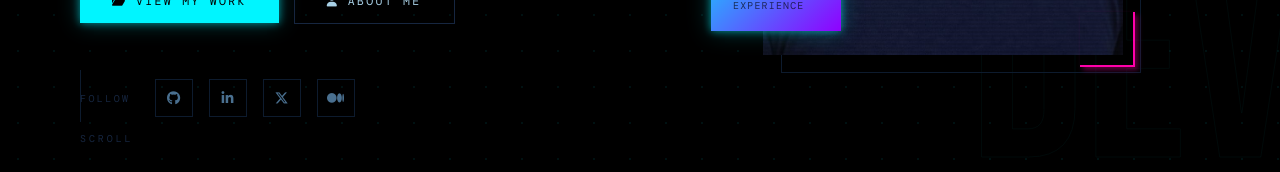
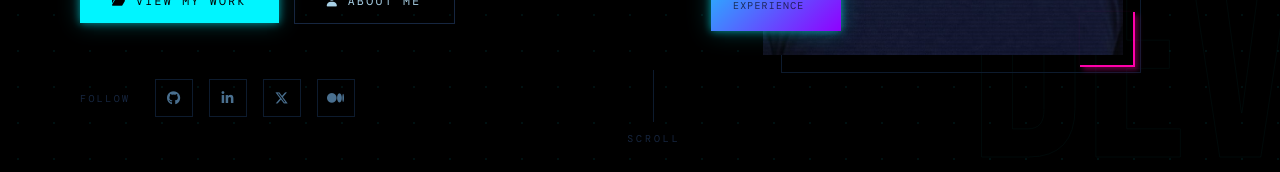
Before and after one commit to subham59036/subham59036, a Next.js app: page / in a window 1280 px wide. Shown: the part 615-787 px from the top of the page. Built offline with nearby package versions, Linux system fonts and the light colour scheme; a web font is replaced by a local one.

Commit message:
Update globals.css

```diff
--- a/app/globals.css
+++ b/app/globals.css
@@ -667,7 +667,7 @@ nav.scrolled {
 .scroll-hint {
   position: absolute;
   bottom: 2.5rem;
-  left: 5rem;
+  left: calc(49%);
   display: flex;
   flex-direction: column;
   align-items: flex-start;
@@ -683,6 +683,7 @@ nav.scrolled {
   background: var(--gray-700);
   position: relative;
   overflow: hidden;
+  left: calc(49%);
 }
 .scroll-line::after {
   content: '';
```
